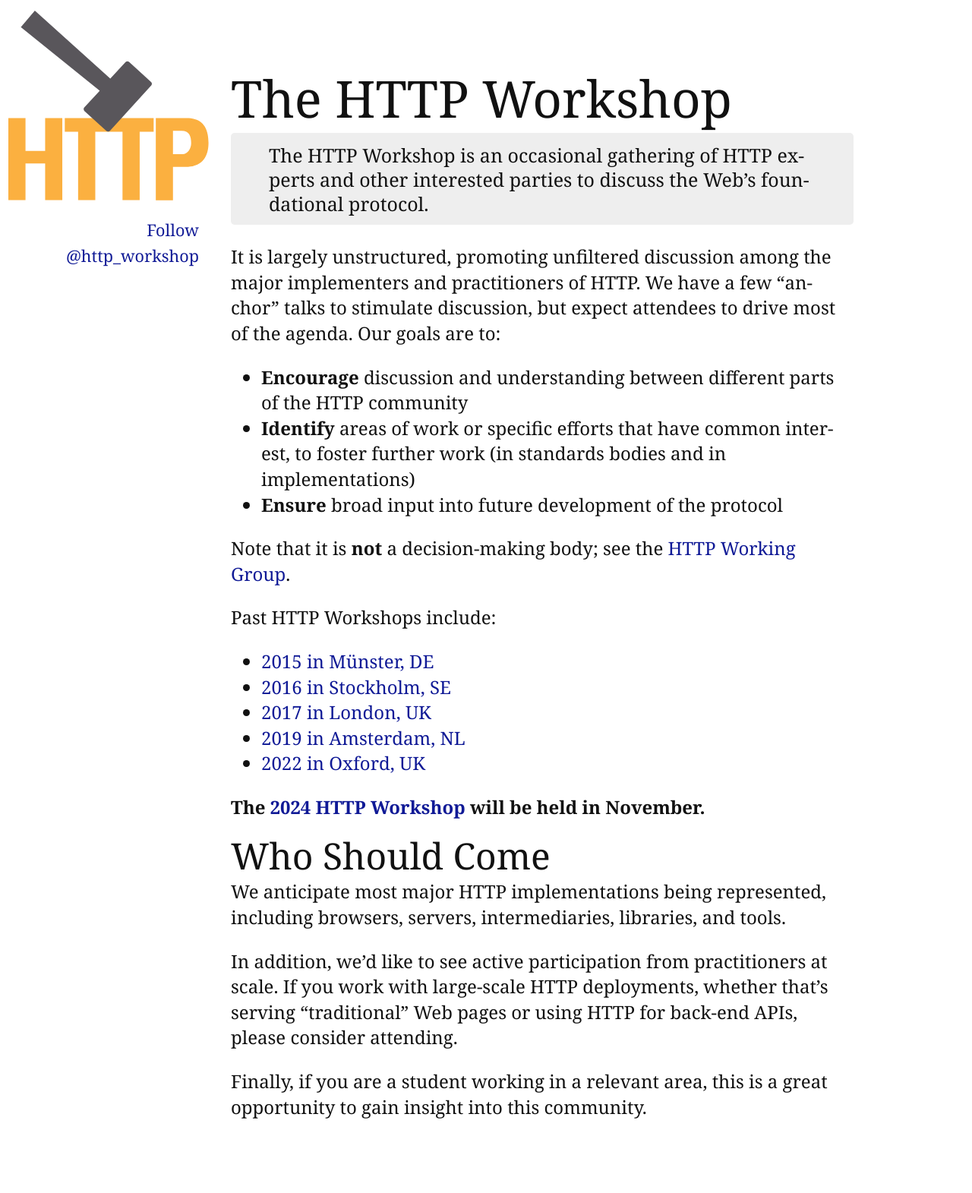
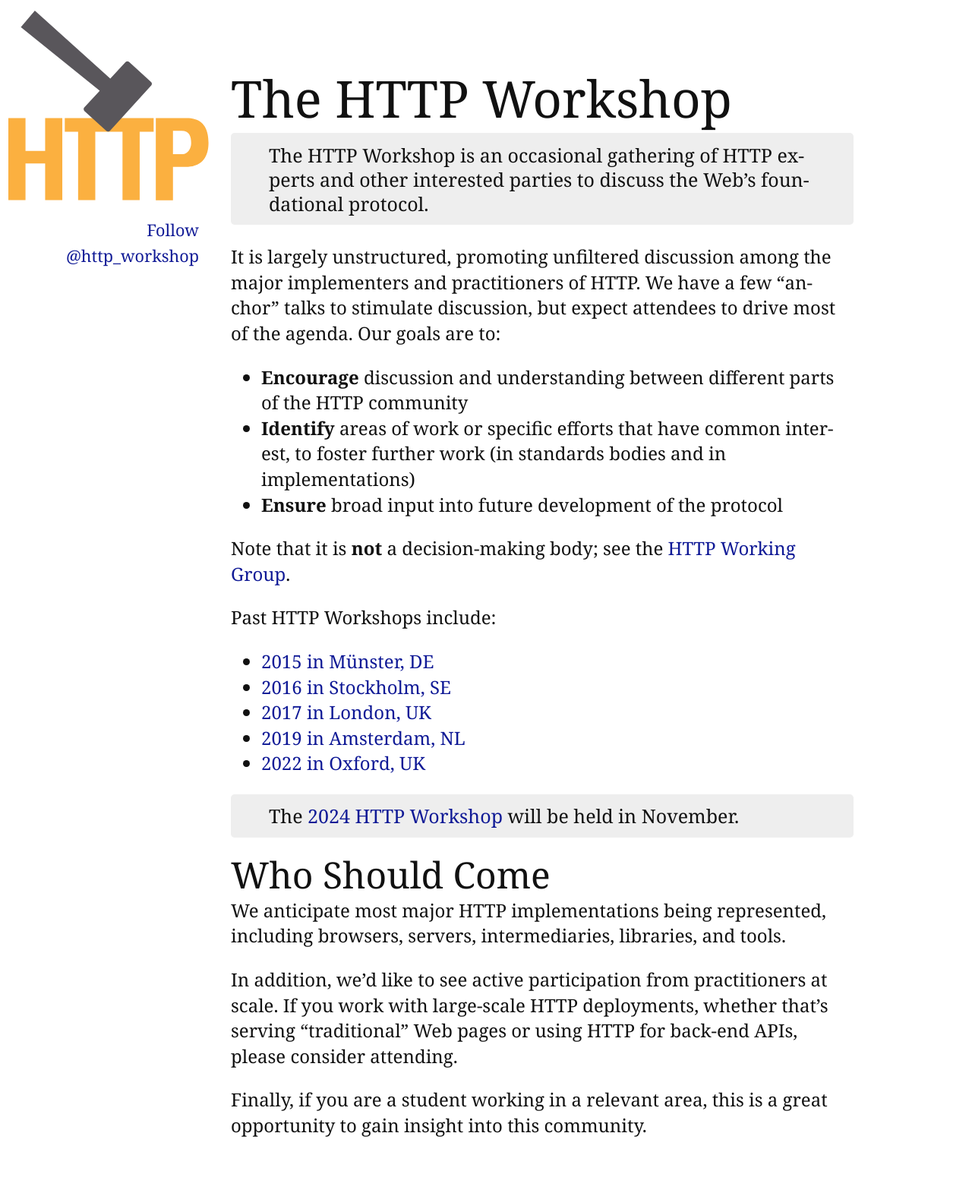
Before and after one commit to HTTPWorkshop/httpworkshop.github.io, a Jekyll site: the page built from index.md, in a window 1280 px wide. Shown: the whole page at 76% size. Built offline with Jekyll 4.4.1, drawn with Linux system fonts in a browser that asks for light colours; comment, search, counter and statistics services are not loaded; before the commit the page ends 1546 px from its top, so only the background shows below that.

Commit message:
Update index.md

```diff
--- a/index.md
+++ b/index.md
@@ -26,8 +26,8 @@ Past HTTP Workshops include:
 * [2019 in Amsterdam, NL](https://github.com/HTTPWorkshop/workshop2019/wiki/Report)
 * [2022 in Oxford, UK](https://github.com/HTTPWorkshop/workshop2022/blob/main/report.md)
 
-**The [2024 HTTP Workshop](https://github.com/HTTPWorkshop/workshop2024/blob/main/README.md) will be held in November.**
-
+The [2024 HTTP Workshop](https://github.com/HTTPWorkshop/workshop2024/blob/main/README.md) will be held in November.
+{:.banner}
 
 ## Who Should Come
 
```
